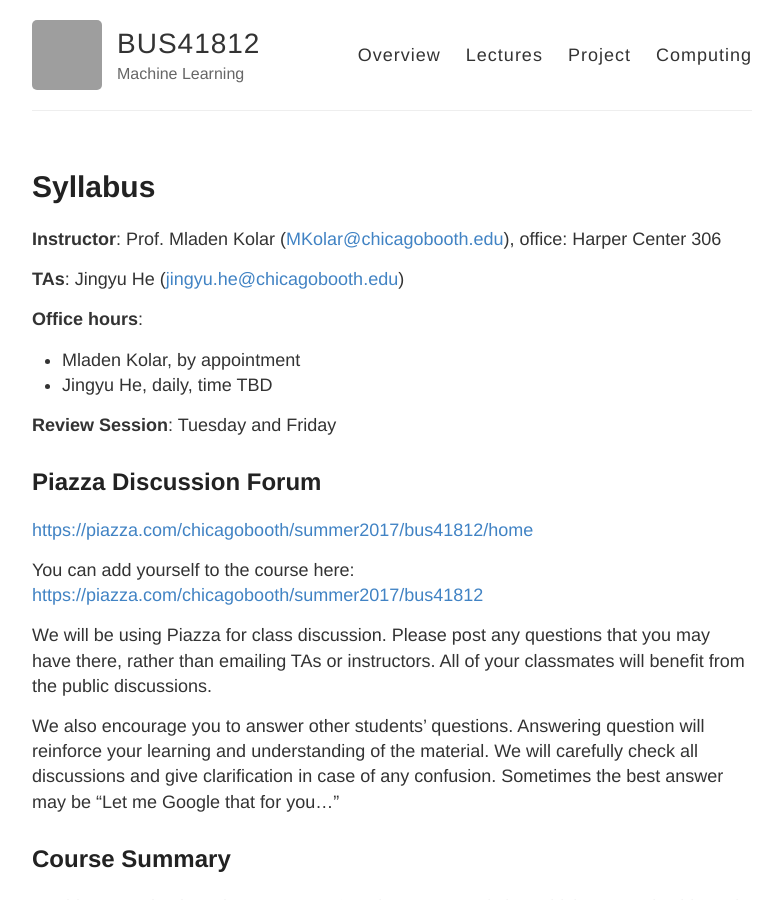
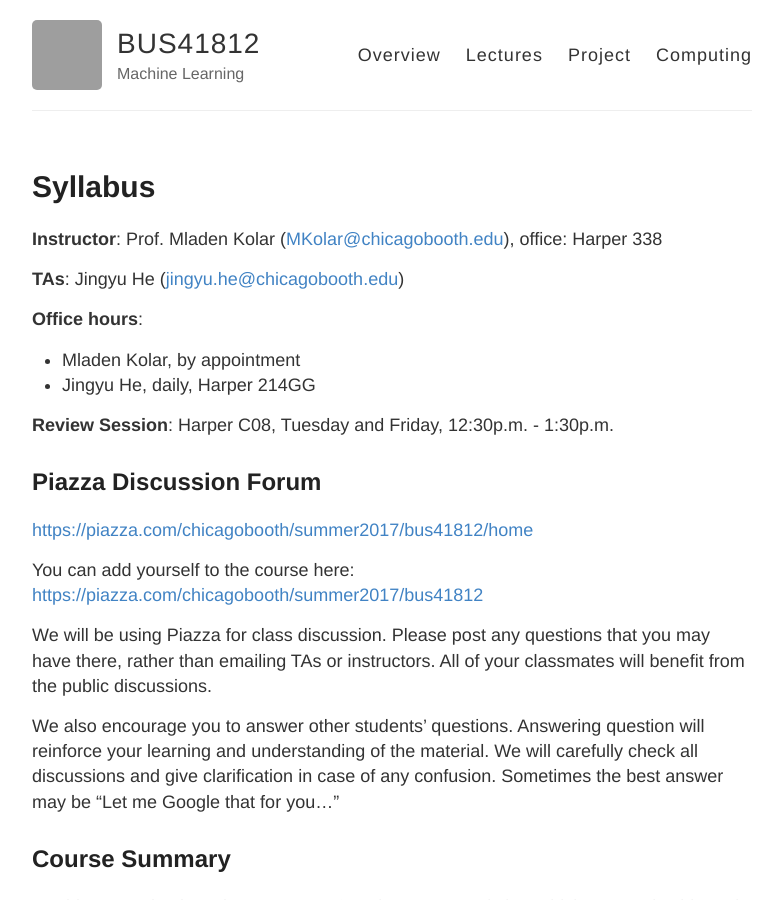
Before and after one commit to ChicagoBoothML/ExecML, a Jekyll site: the page built from syllabus.md, in a window 1280 px wide and 900 px high. Shown: the whole window, without its empty margins (248-1029 px from the left). Built offline with Jekyll 4.4.1, drawn with Linux system fonts in a browser that asks for light colours; grey boxes are pictures that could not be loaded.

Commit message:
Update syllabus.md

```diff
--- a/syllabus.md
+++ b/syllabus.md
@@ -4,16 +4,16 @@ title: Syllabus
 permalink: /syllabus/
 ---
 
-**Instructor**: Prof. Mladen Kolar ([MKolar@chicagobooth.edu](mailto:MKolar@chicagobooth.edu)), office: Harper Center 306
+**Instructor**: Prof. Mladen Kolar ([MKolar@chicagobooth.edu](mailto:MKolar@chicagobooth.edu)), office: Harper 338
 
 **TAs**:  Jingyu He ([jingyu.he@chicagobooth.edu](mailto:jingyu.he@chicagobooth.edu))
 
 **Office hours**:
 
  * Mladen Kolar, by appointment
- * Jingyu He, daily, time TBD
+ * Jingyu He, daily, Harper 214GG
 
-**Review Session**: Tuesday and Friday
+**Review Session**: Harper C08, Tuesday and Friday, 12:30p.m. - 1:30p.m.
 
 ## Piazza Discussion Forum
 
```
